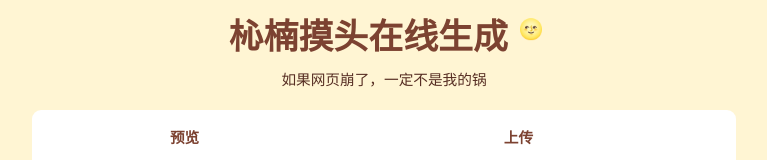
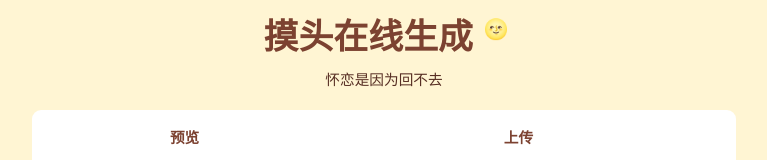
Before and after one commit to sphsb/hzy666, a plain HTML site: page index.html in a window 1280 px wide. Shown: the top 160 px of the page, without its empty margins (256-1023 px from the left). Drawn offline with nearby package versions, Linux system fonts and the light colour scheme; a script that the page names is missing; a web font is replaced by a local one.

Commit message:
Update index.html

```diff
--- a/index.html
+++ b/index.html
@@ -11,7 +11,7 @@
   <meta property="og:url" content="http://www.lxh5068.com/petpet/">
   <meta property="og:image" itemprop="image" content="http://www.lxh5068.com/logo.png">
   <meta property="og:description" itemprop="description" content="petpet gif generator">
-  <title>杺楠摸头在线生成器</title>
+  <title>摸头在线生成器</title>
   <link rel="icon" href="favicon.ico">
 
   <!-- Sanitize CSS -->
@@ -158,8 +158,8 @@
 <body>
   <main class="grid">
     <header class="header">
-      <div class="heading">杺楠摸头在线生成 <input type="checkbox" id="color-theme" title="toggle theme"></div>
-      <div>如果网页崩了，一定不是我的锅</div>
+      <div class="heading">摸头在线生成 <input type="checkbox" id="color-theme" title="toggle theme"></div>
+      <div>怀恋是因为回不去</div>
     </header>
 
     <section class="preview content">
```
